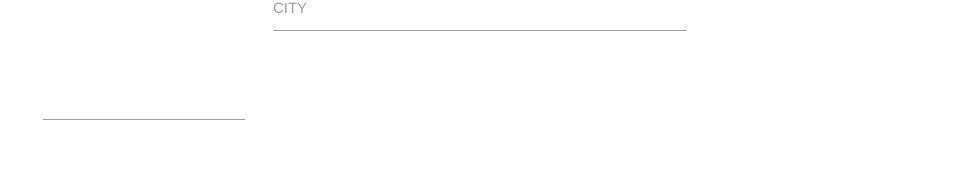
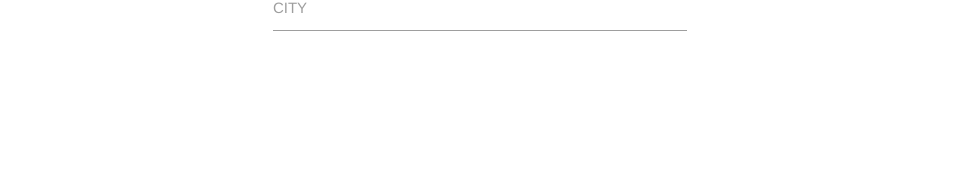
Before and after one commit to razvan22/hoolitels, a Vue app in the folder frontend/: page / in a window 1280 px wide. Shown: the part 585-763 px from the top of the page, without its empty margins (160-1119 px from the left). Built offline with nearby package versions, Linux system fonts and the light colour scheme.

Commit message:
import_materialize

```diff
--- a/frontend/src/components/SearchHotel.vue
+++ b/frontend/src/components/SearchHotel.vue
@@ -9,13 +9,6 @@
                     </div>
                 </div>
             </div>
-            <div class="row">
-                <div class="col s3">
-                     <input type="text" class="datepicker">
-                </div>
-
-            </div>
-
         </div>
     </div>
 
```
